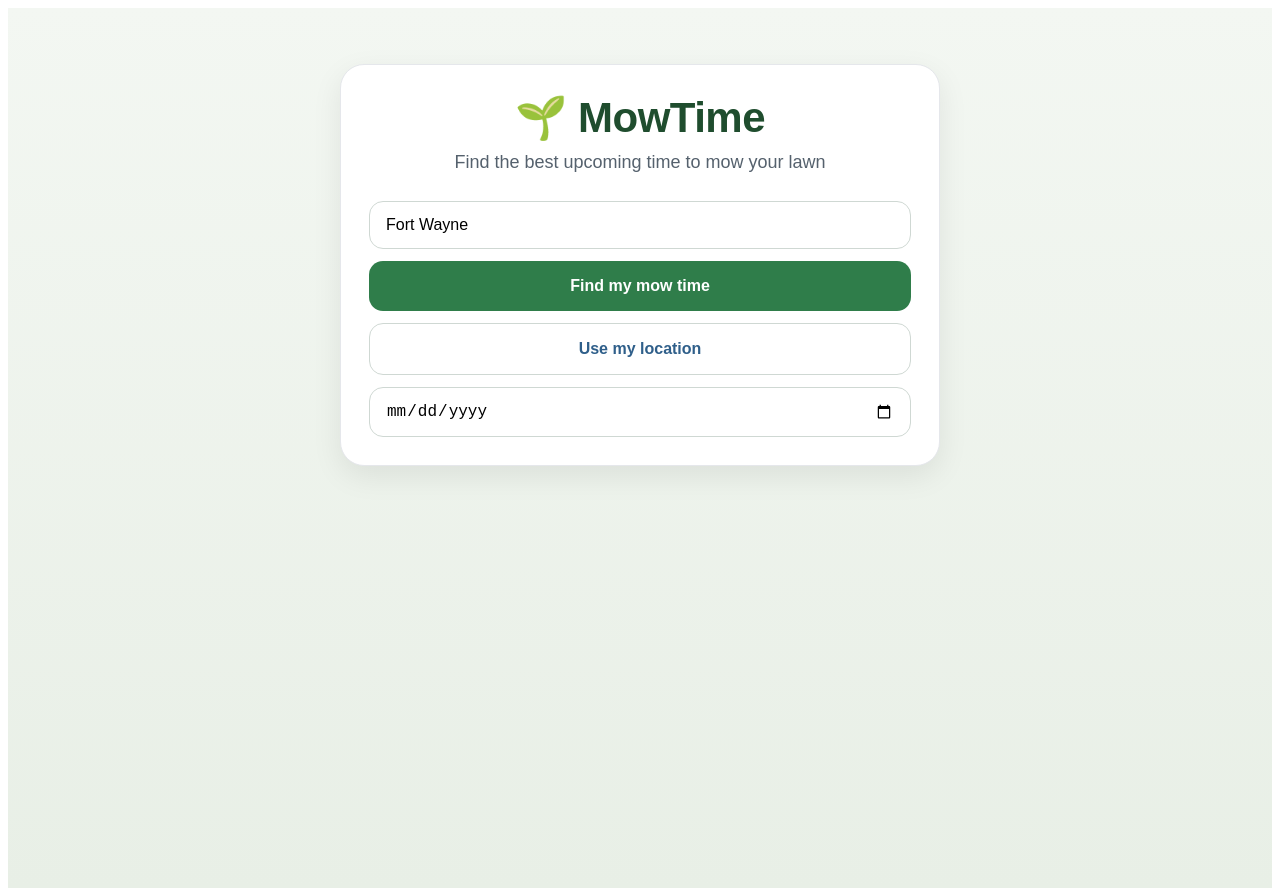
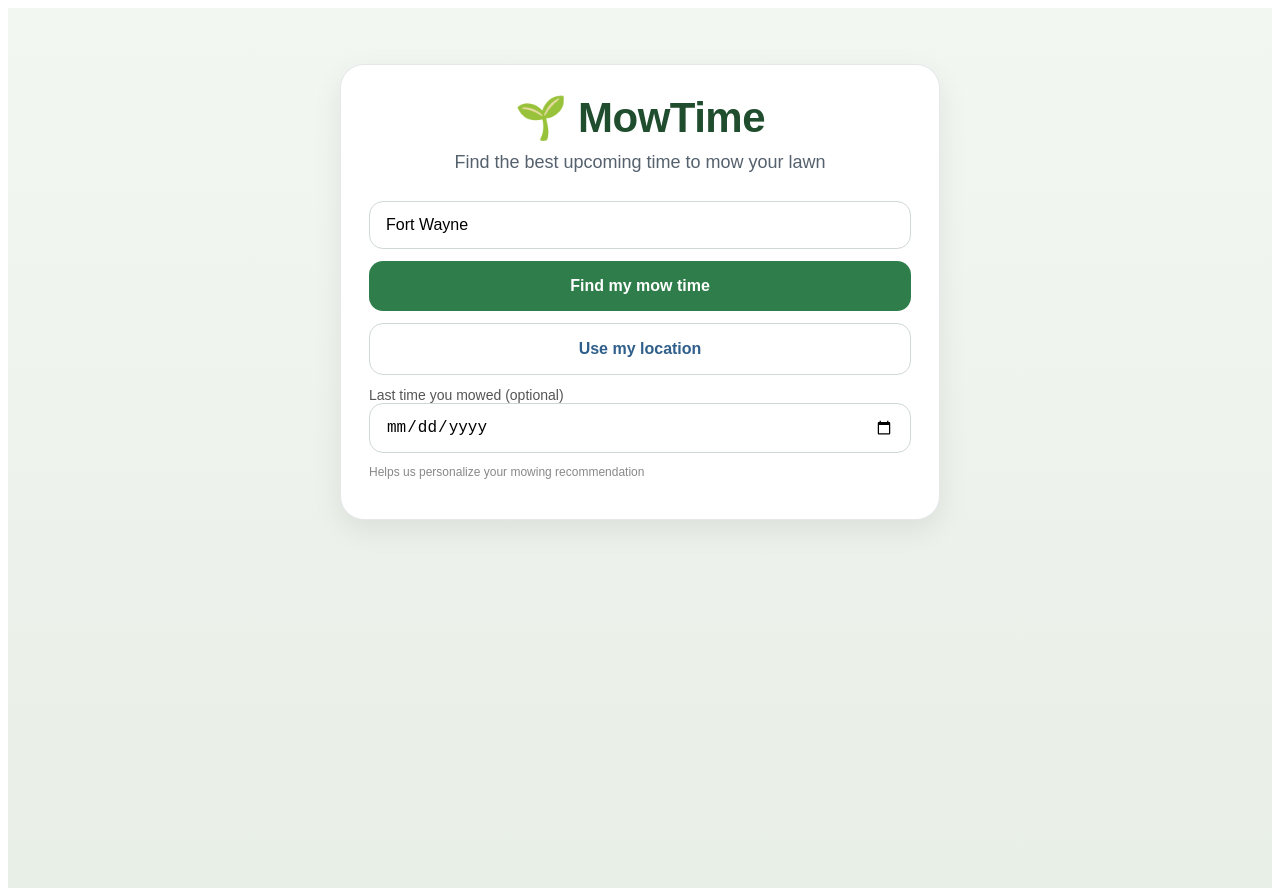
Before and after one commit to lukerstoo-sketch/MowTime, a Next.js app: page / in a window 1280 px wide. Built offline with nearby package versions, Linux system fonts and the light colour scheme.

Commit message:
Add label and helper text for last mowed input

```diff
--- a/app/page.js
+++ b/app/page.js
@@ -218,12 +218,20 @@ export default function HomePage() {
               {locationLoading ? "Locating..." : "Use my location"}
             </button>
 
+            <div className={styles.inputGroup}>
+  <label className={styles.label}>
+    Last time you mowed (optional)
+  </label>
   <input
     type="date"
     value={lastMowed}
     onChange={(e) => setLastMowed(e.target.value)}
     className={styles.input}
   />
+  <p className={styles.helper}>
+    Helps us personalize your mowing recommendation
+  </p>
+</div>
           </form>
 
           {error && <div className={styles.error}>{error}</div>}
--- a/app/page.module.css
+++ b/app/page.module.css
@@ -209,18 +209,18 @@
   .verdictCard,
   .windowCard,
   .urgencyCard {
-    padding: 16px;
+    padding: 14px;
     border-radius: 16px;
-    margin-bottom: 12px;
+    margin-bottom: 10px;
   }
 
   .sectionTitleList {
-    font-size: 18px;
+    font-size: 17px;
     margin-bottom: 6px;
   }
 
   .reason {
-    font-size: 15px;
+    font-size: 14.5px;
     line-height: 1.4;
   }
 
@@ -239,3 +239,20 @@
       font-size: 16px;
     }
   }
+
+    .inputGroup {
+      display: flex;
+      flex-direction: column;
+      gap: 4x;
+    }
+
+    .label {
+      font-size: 14px;
+      font-weight: 500;
+      color: #555;
+    }
+
+    .helper {
+      font-size: 12px;
+      color: #888
+    }
```
Lines whose indentation alone changed are shown as unchanged.
